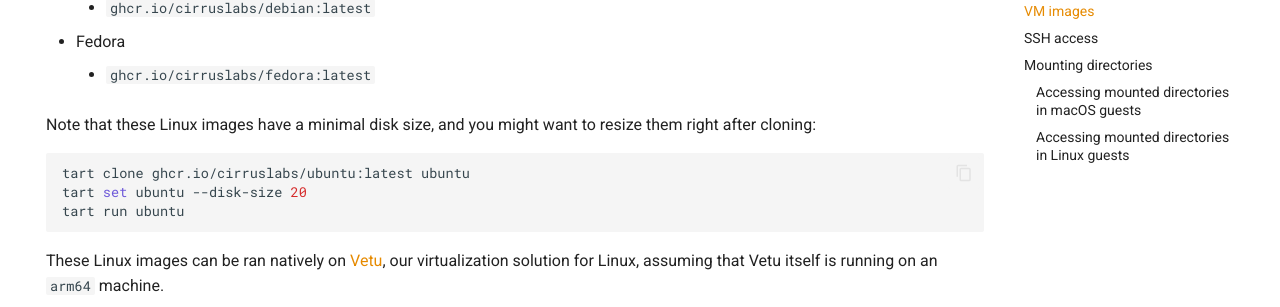
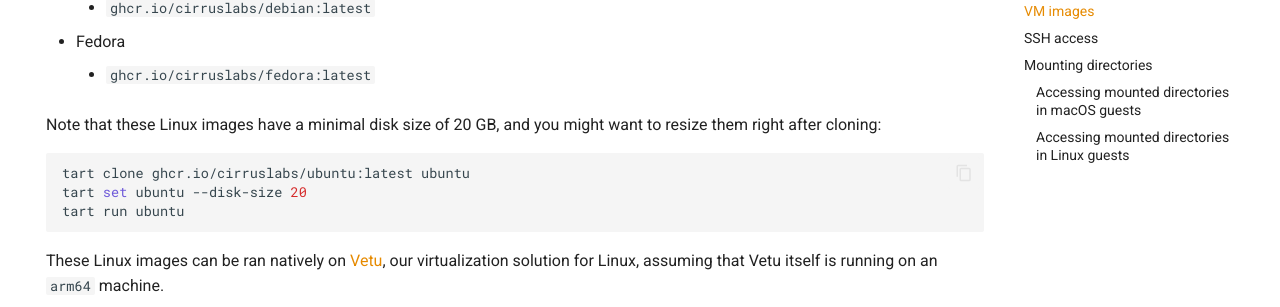
Before and after one commit to cirruslabs/tart, an MkDocs documentation site: the page built from docs/quick-start.md, in a window 1280 px wide and 900 px high, scrolled down 1538 px. Shown: the part 145-452 px from the top of the window. Built offline with MkDocs 1.6.1 and Material for MkDocs 9.7.7, drawn with Linux system fonts in a browser that asks for light colours; plug-ins that fetch from the network failed and are left out; comment, search, counter and statistics services are not loaded.

Commit message:
Update quick-start.md
Co-authored-by: Nikolay Edigaryev <edigaryev@gmail.com>

````diff
--- a/docs/quick-start.md
+++ b/docs/quick-start.md
@@ -56,7 +56,7 @@ For, Linux the options are as follows:
 * Fedora
     * `ghcr.io/cirruslabs/fedora:latest`
 
-Note that these Linux images have a minimal disk size, and you might want to resize them right after cloning:
+Note that these Linux images have a minimal disk size of 20 GB, and you might want to resize them right after cloning:
 
 ```bash
 tart clone ghcr.io/cirruslabs/ubuntu:latest ubuntu
````
